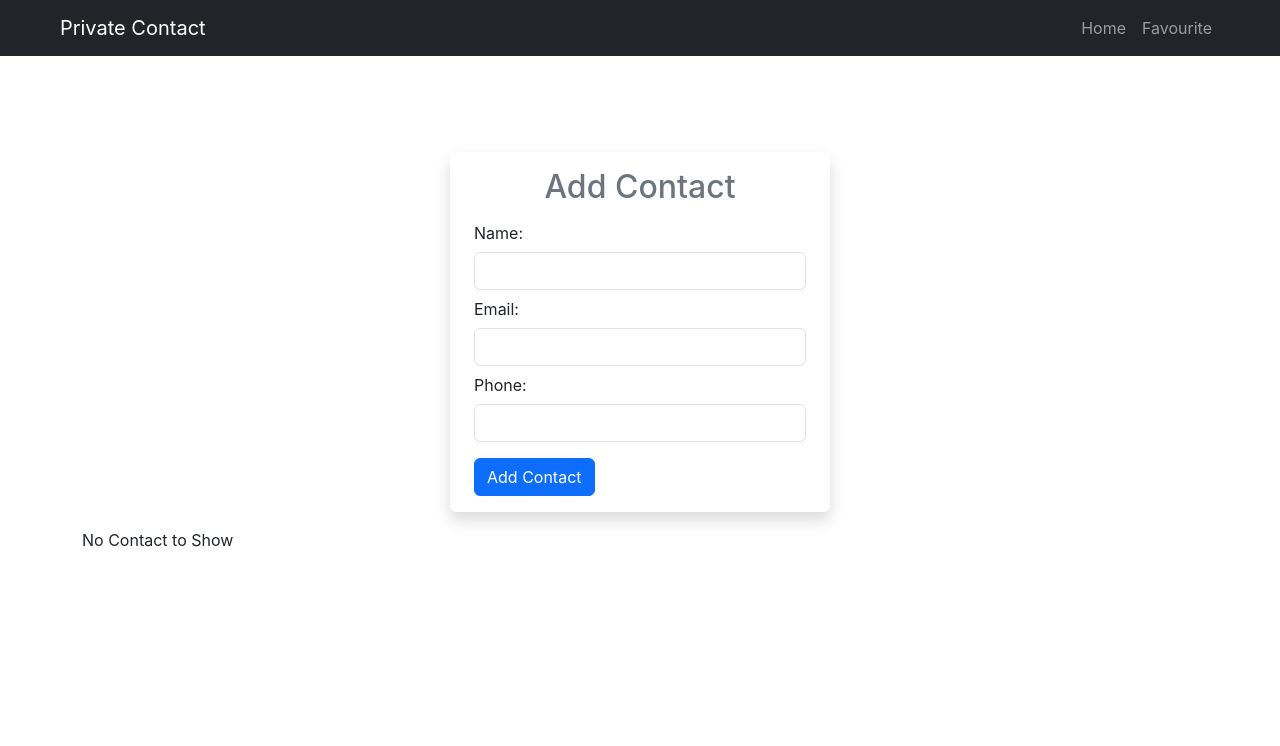
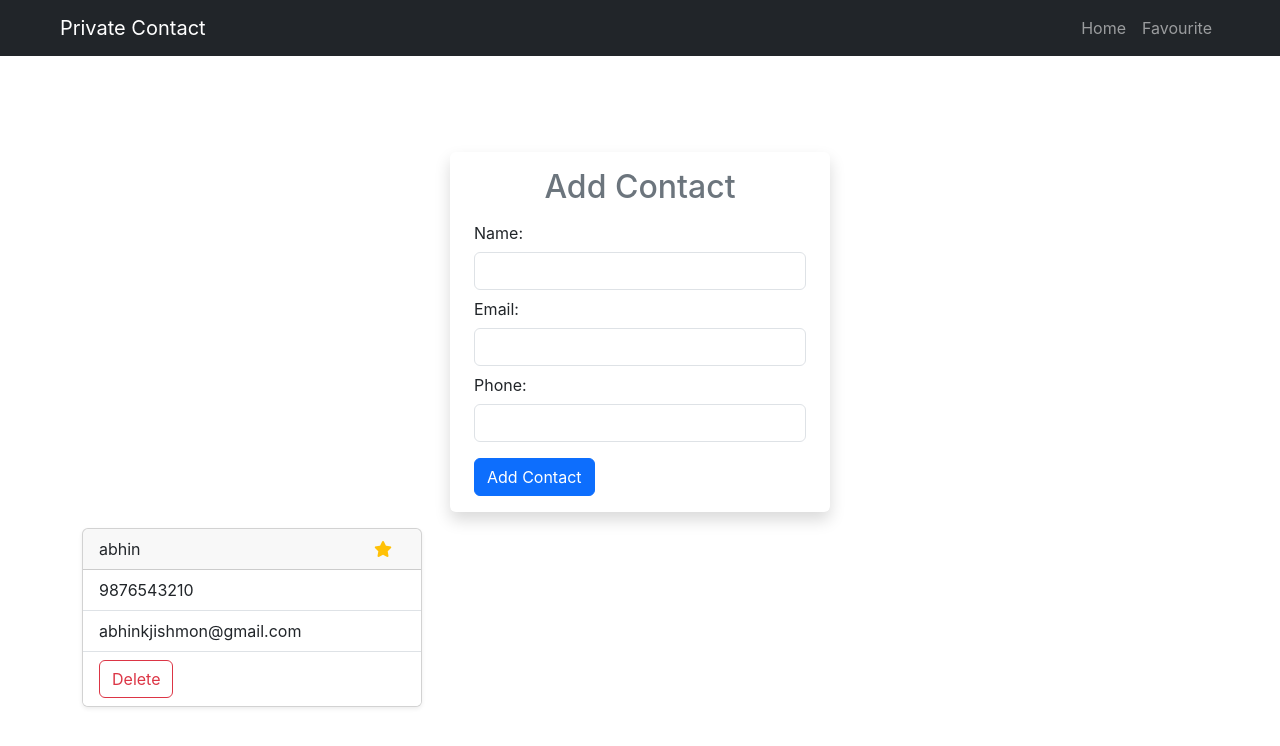
Before and after one commit to Abhinkjishmon/my-contact-react, a React (Create React App) app: page / in a window 1280 px wide. Shown: the top 746 px of the page. Built offline with nearby package versions, Linux system fonts and the light colour scheme; data requests are answered from the project's data file.

Commit message:
app finished

```diff
--- /dev/null
+++ b/db.json
@@ -0,0 +1,11 @@
+{
+  "contacts": [
+    {
+      "name": "abhin",
+      "email": "abhinkjishmon@gmail.com",
+      "phone": "9876543210",
+      "id": 1676872171076,
+      "fav": true
+    }
+  ]
+}
--- a/src/App.js
+++ b/src/App.js
@@ -3,42 +3,90 @@ import Home from './pages/Home';
 import {
   BrowserRouter as Router,
   Routes,
-  Route
+  Route,
 } from "react-router-dom";
 import Favourite from './pages/Favourite';
 import NotFound from './pages/NotFound';
 import Nav from './components/Nav';
-import { useState } from 'react';
+import { useEffect, useState } from 'react';
+
 
 
 
 function App() {
-  const [contacts,setContacts] = useState([]);
-  const formSub = (data)=>{
-    console.log(data);
-    setContacts([...contacts, data]);
+  const [contacts, setContacts] = useState([]);
+  useEffect(() => {
+    const getContacts = async () => {
+      const contactsFormServer = await fetchContacts();
+      setContacts(contactsFormServer);
+    };
+    getContacts();
+  }, []);
+  const formSub = async (data) => {
+    const res = await fetch("http://localhost:3004/contacts", {
+      method: "POST",
+      headers: {
+        "Content-type": "application/json",
+      },
+      body: JSON.stringify(data),
+    });
+    const newdata = await res.json();
+    // console.log(data);
+    console.log(newdata);
+    if (res.ok) {
+      setContacts([...contacts, newdata]);
     }
-  const deleteContact = (id)=>{
-    let newContact = contacts.filter((singleContact)=>{
+  }
+  const fetchContacts = async () => {
+    const res = await fetch("http://localhost:3004/contacts");
+    const data = await res.json();
+    return data
+  }
+  const deleteContact = async (id) => {
+    const res = await fetch(`http://localhost:3004/contacts/${id}`, {
+      method: "DELETE",
+    })
+    if (res.status === 200) {
+      let newContact = contacts.filter((singleContact) => {
         return singleContact.id !== id;
       });
       setContacts(newContact);
     }
-  const favToggle=(id)=>{
-    let updateContact = contacts.map((singleContact)=>{
+  };
+
+  //get single contact
+  const getCon = async (id) => {
+    const res = await fetch(`http://localhost:3004/contacts/${id}`);
+    const data = await res.json();
+
+    return data;
+  }
+  const favToggle = async (id) => {
+    const singleCon = await getCon(id);
+    const updTask = { ...singleCon, fav: !singleCon.fav };
+    const res = await fetch(`http://localhost:3004/contacts/${id}`, {
+      method: "PUT",
+      headers: {
+        "Content-type": "application/json",
+      },
+      body: JSON.stringify(updTask)
+    })
+    if (res.status === 200) {
+      let updateContact = contacts.map((singleContact) => {
         return singleContact.id === id
-      ?{...singleContact,fav: !singleContact.fav}
+          ? { ...singleContact, fav: !singleContact.fav }
           : singleContact;
       })
       setContacts(updateContact);
+    }
   }
   return (
     <Router>
       <Nav />
       <Routes>
-        <Route path='/' element={<Home formSub={formSub} contacts={contacts} deleteContact={deleteContact} favToggle={favToggle}/>}/>
-        <Route path='/favourite' element={<Favourite contacts={contacts} deleteContact={deleteContact} favToggle={favToggle}/>}/>
-        <Route path='*' element={<NotFound />}/>
+        <Route path='/' element={<Home formSub={formSub} contacts={contacts} deleteContact={deleteContact} favToggle={favToggle} />} />
+        <Route path='/favourite' element={<Favourite contacts={contacts} deleteContact={deleteContact} favToggle={favToggle} />} />
+        <Route path='*' element={<NotFound />} />
       </Routes>
     </Router>
 
```
Lines whose indentation alone changed are shown as unchanged.
